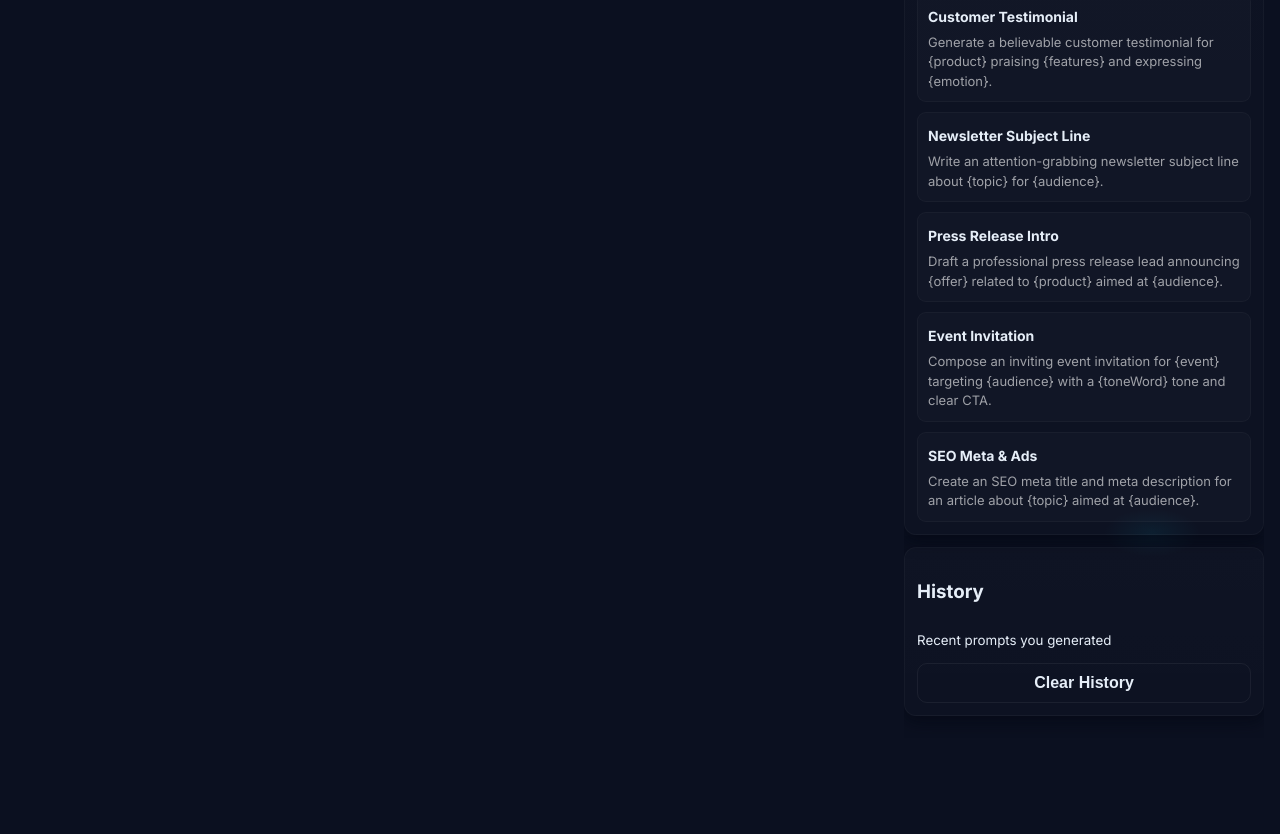
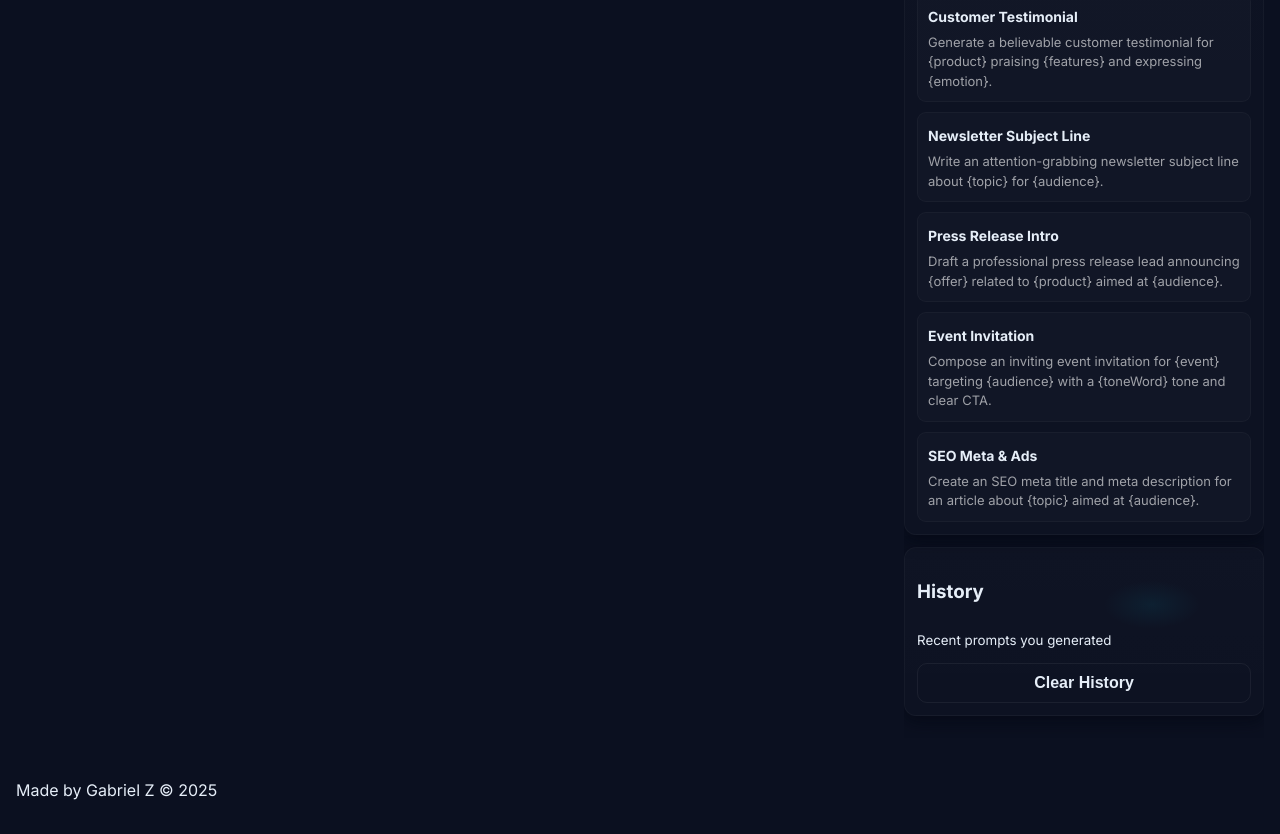
Before and after one commit to gabezigo/AiPromptGenerator, a React (Create React App) app: page / in a window 1280 px wide. Shown: the part 1459-2293 px from the top of the page. Before the commit the page ends 2213 px from the top, so only its background shows below. Built offline with nearby package versions, Linux system fonts and the light colour scheme; the HTML template or start-up script is replaced by a standard one.

Commit message:
Update App.js

```diff
--- a/src/App.js
+++ b/src/App.js
@@ -441,6 +441,12 @@ export default function App() {
           </button>
         </div>
       </aside>
+              <footer className="footer">
+  <p>
+    Made by Gabriel Z © {new Date().getFullYear()}
+  </p>
+</footer>
+
     </div>
   );
 }
```
